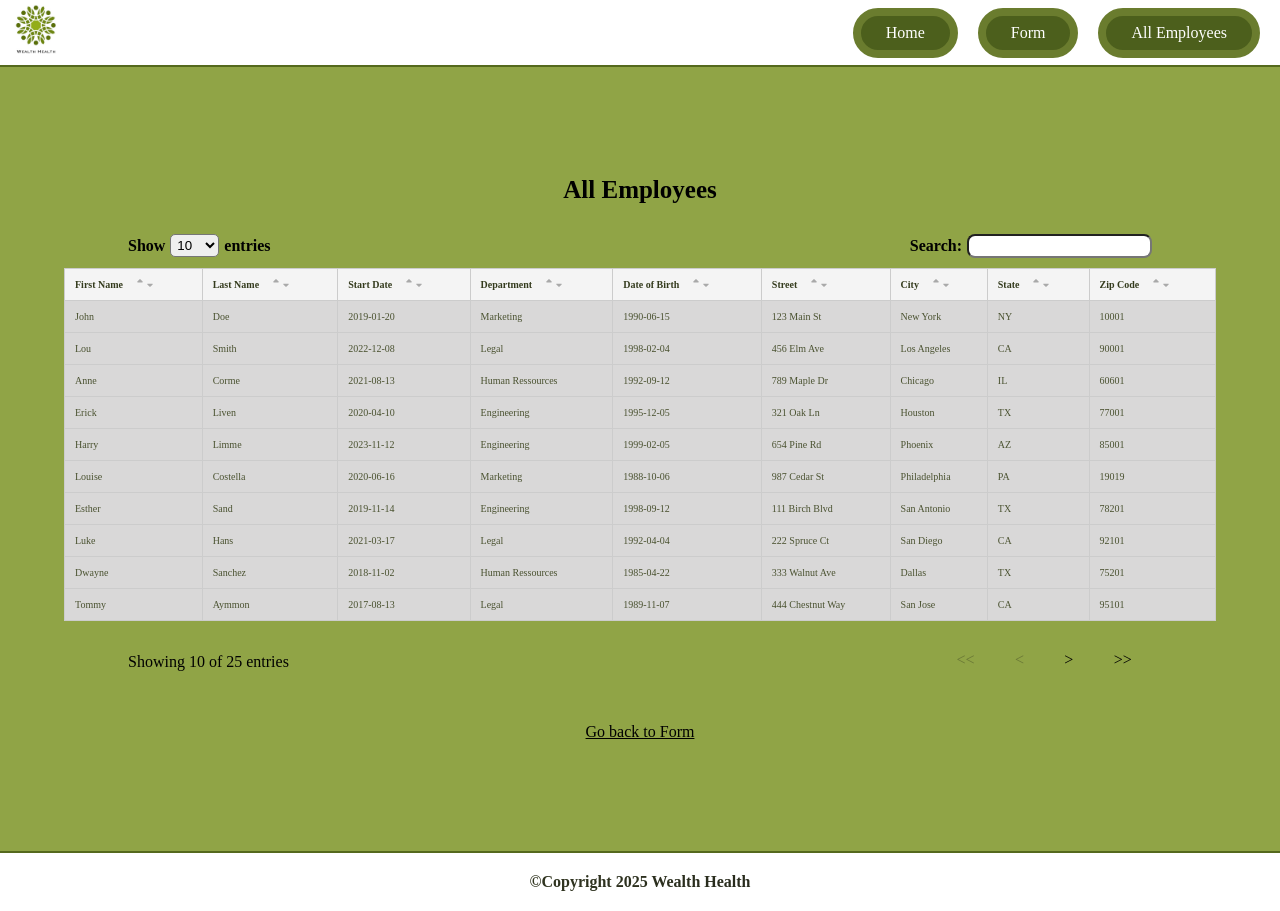
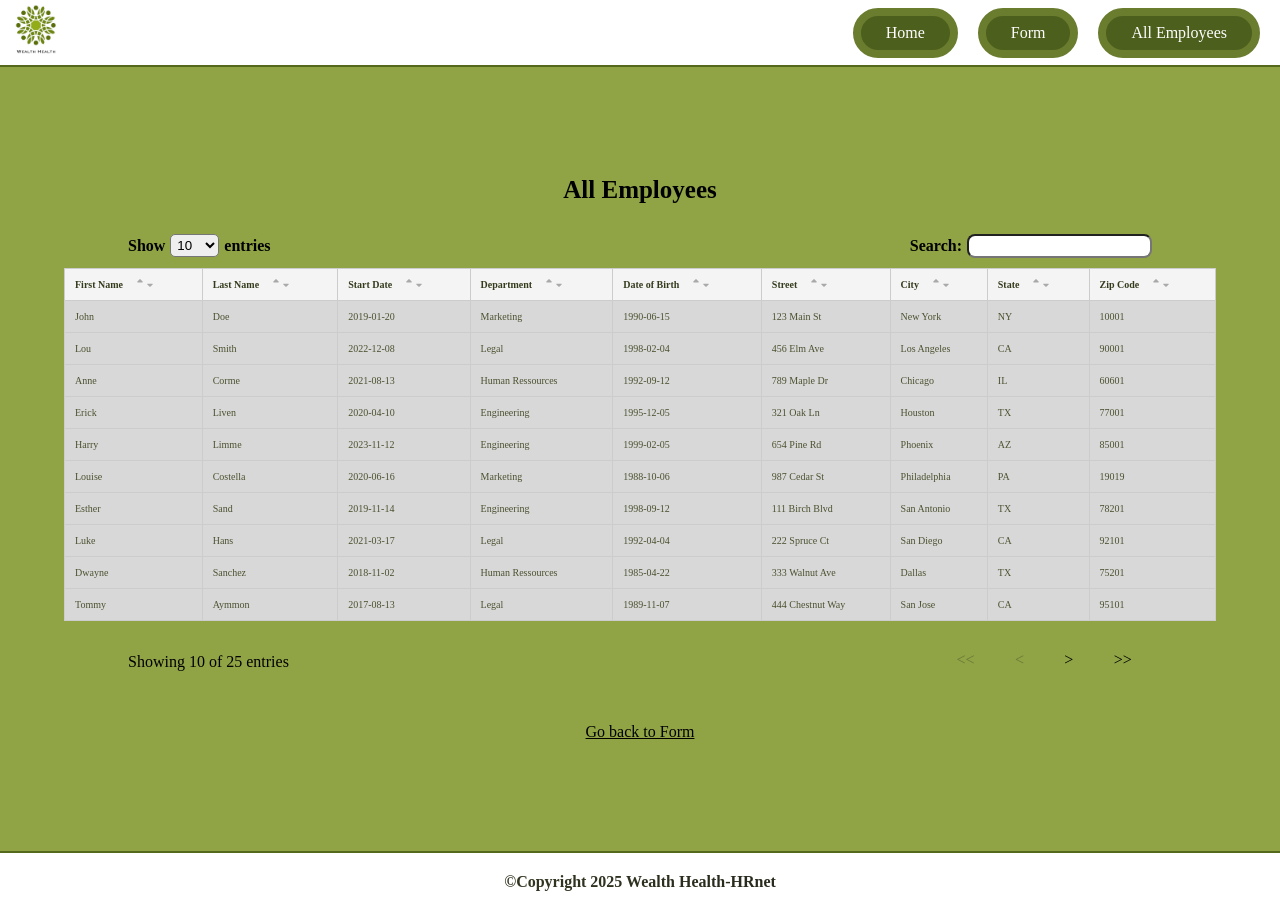
Before and after one commit to Daiba-yume/Project_14_WH, a React (Vite) app in the folder Frontend/: page /employeeList in a window 1280 px wide. Built offline with nearby package versions, Linux system fonts and the light colour scheme.

Commit message:
Add comments, update DatePicker version, include README + minor file adjustments

```diff
--- a/Frontend/index.html
+++ b/Frontend/index.html
@@ -6,7 +6,7 @@
   <link rel="icon" type="image/png" href="/WH_logo.png" />
   <meta name="viewport" content="width=device-width, initial-scale=1.0" />
   <meta name="description" content="Application HRnet convertit en React afin d'ajouter des employees dans une liste" />
-  <title>Wealth Health</title>
+  <title>HRnet</title>
 </head>
 
 <body>
--- a/Frontend/package.json
+++ b/Frontend/package.json
@@ -13,7 +13,7 @@
     "@reduxjs/toolkit": "^2.7.0",
     "@tanstack/react-table": "^8.21.3",
     "react": "^19.0.0",
-    "react-datepicker-yume": "^1.0.3",
+    "react-datepicker-yume": "^1.0.5",
     "react-dom": "^19.0.0",
     "react-icons": "^5.5.0",
     "react-modal-yume": "^1.0.0",
--- a/Frontend/src/components/Footer/Footer.jsx
+++ b/Frontend/src/components/Footer/Footer.jsx
@@ -2,7 +2,7 @@ import "./Footer.scss";
 function Footer() {
   return (
     <footer className="footer">
-      <h1 className="footer-text">©Copyright 2025 Wealth Health</h1>
+      <h1 className="footer-text">©Copyright 2025 Wealth Health-HRnet</h1>
     </footer>
   );
 }
--- a/Frontend/src/components/Form/Form.jsx
+++ b/Frontend/src/components/Form/Form.jsx
@@ -9,10 +9,11 @@ import DatePicker from "react-datepicker-yume";
 import Select from "react-select";
 
 function Form({ onSuccess }) {
+  const dispatch = useDispatch();
+  // États locaux pour les dates
   const [dateOfBirth, setDateOfBirth] = useState(null);
   const [startDate, setStartDate] = useState(null);
-  const dispatch = useDispatch();
-
+  // État global du formulaire
   const [formData, setFormData] = useState({
     firstName: "",
     lastName: "",
@@ -24,7 +25,7 @@ function Form({ onSuccess }) {
     state: "",
     zipCode: "",
   });
-
+  // Options des départements
   const departmentOptions = [
     { value: "Sales", label: "Sales" },
     { value: "Marketing", label: "Marketing" },
@@ -32,16 +33,16 @@ function Form({ onSuccess }) {
     { value: "Human Ressources", label: "Human Ressources" },
     { value: "Legal", label: "Legal" },
   ];
-
+  // Options des états (USA)
   const stateOptions = states.map((state) => ({
     value: state.abbreviation,
     label: state.name,
   }));
-
+  // Mise à jour des champs texte
   const handleChange = (e) => {
     setFormData({ ...formData, [e.target.name]: e.target.value });
   };
-
+  // Soumission du formulaire
   const handleSubmit = (e) => {
     e.preventDefault();
     dispatch(addEmployee(formData));
@@ -55,6 +56,7 @@ function Form({ onSuccess }) {
       <h1 className="titleEmployee">Create an Employee</h1>
       <form className="form" onSubmit={handleSubmit}>
         <div className="rowInput">
+          {/* Prénom et nom */}
           <InputField
             id="firstName"
             label="First Name"
@@ -71,7 +73,7 @@ function Form({ onSuccess }) {
           />
         </div>
         <div className="rowInput">
-          {/* Input Date */}
+          {/* Date de naissance */}
           <div className="formGroup">
             <label className="labelPicker" htmlFor="dateOfBirth">
               Date of Birth
@@ -93,6 +95,7 @@ function Form({ onSuccess }) {
               required
             />
           </div>
+          {/* Date de début */}
           <div className="formGroup">
             <label className="labelPicker" htmlFor="startDate">
               Start Date
@@ -115,6 +118,7 @@ function Form({ onSuccess }) {
             />
           </div>
         </div>
+        {/* Sélection du département */}
         <div className="formGroup">
           <label className="selectLabel" htmlFor="department">
             Department
@@ -153,6 +157,7 @@ function Form({ onSuccess }) {
             value={formData.city}
             onChange={handleChange}
           />
+          {/* Sélection de l’état */}
           <label className="selectLabel" htmlFor="state">
             State
           </label>
--- a/Frontend/src/components/Header/Header.jsx
+++ b/Frontend/src/components/Header/Header.jsx
@@ -5,17 +5,20 @@ import { useState } from "react";
 
 function Header() {
   const [isOpen, setIsOpen] = useState(false);
+  // Ouvre ou ferme le menu burger
   const handleToggle = () => setIsOpen(!isOpen);
 
   return (
     <nav className="header">
+      {/* Lien logo vers la page d’accueil */}
       <NavLink to="/">
         <img className="logo" src="/WH_logo.png" alt="logo WealthHealth" />
       </NavLink>
+      {/* Bouton burger pour ouvrir/fermer le menu en mobile */}
       <button className="burger" onClick={handleToggle} aria-label="navigation">
         <CiMenuBurger />
       </button>
-
+      {/* Conteneur du menu (mobile + desktop) */}
       <div className={`navContainer ${isOpen ? "open" : ""}`}>
         <NavLink to="/" className="home" onClick={() => setIsOpen(false)}>
           <button>
--- a/Frontend/src/pages/Employee/EmployeeList.jsx
+++ b/Frontend/src/pages/Employee/EmployeeList.jsx
@@ -15,16 +15,18 @@ import { useState } from "react";
 import { useMemo } from "react";
 
 function EmployeeList() {
+  // Récupère les employés enregistrés dans le store Redux (ceux ajoutés via le formulaire)
   const employeeFromRedux = useSelector((state) => state.employees);
-  // useMemo mémorise la liste sauf si employeeFromRedux change
+  // Combine les employés du JSON (données statiques) et ceux du Redux (ajoutés via le formulaire)
+  // useMemo évite de recalculer cette liste à chaque rendu sauf si le Redux change
   const allEmployees = useMemo(
     () => [...employeeFromJson, ...employeeFromRedux],
     [employeeFromRedux]
   );
 
-  const [globalFilter, setGlobalFilter] = useState("");
-  const [sorting, setSorting] = useState([]);
-
+  const [globalFilter, setGlobalFilter] = useState(""); //filtre global(search)
+  const [sorting, setSorting] = useState([]); // tri des colonnes
+  // Définition des colonnes
   const columns = [
     { accessorKey: "firstName", header: "First Name" },
     { accessorKey: "lastName", header: "Last Name" },
@@ -36,7 +38,7 @@ function EmployeeList() {
     { accessorKey: "state", header: "State" },
     { accessorKey: "zipCode", header: "Zip Code" },
   ];
-
+  // Initialisation de la table avec tanstack/react-table
   const table = useReactTable({
     data: allEmployees,
     columns,
@@ -55,6 +57,7 @@ function EmployeeList() {
   return (
     <section className="employeeList">
       <h1>All Employees</h1>
+      {/* Options d'affichage et barre de recherche */}
       <div className="headerEmployee">
         <div className="showSelect">
           <label htmlFor="selectShow" className="showLabel">
@@ -86,10 +89,12 @@ function EmployeeList() {
           />
         </div>
       </div>
+      {/* Tableau */}
       <div className="tableContainer">
         <table>
           {/* columns */}
           <thead>
+            {/* En-têtes avec tri */}
             {table.getHeaderGroups().map((headerGroup) => (
               <tr key={headerGroup.id}>
                 {headerGroup.headers.map((header) => (
@@ -105,6 +110,7 @@ function EmployeeList() {
                           header.column.columnDef.header,
                           header.getContext()
                         )}
+                    {/* Icônes de tri ↑ ↓ */}
                     <span
                       style={{
                         marginLeft: "12px",
@@ -141,7 +147,7 @@ function EmployeeList() {
               </tr>
             ))}
           </thead>
-          {/* rows */}
+          {/* Données des lignes */}
           <tbody>
             {table.getRowModel().rows.map((row) => (
               <tr key={row.id}>
@@ -155,6 +161,7 @@ function EmployeeList() {
           </tbody>
         </table>
       </div>
+      {/* Pagination */}
       <div className="pagination">
         <div className="showingEntries">
           Showing {table.getRowModel().rows.length.toLocaleString()} of{" "}
@@ -191,7 +198,7 @@ function EmployeeList() {
           </button>
         </div>
       </div>
-
+      {/* Lien retour vers le formulaire */}
       <Link to="/employee" className="employee">
         Go back to Form
       </Link>
```
Also changed, not shown: Frontend/src/pages/Home/Employee.jsx (+8 -0 lines), 2 other files (tests, documents, lock files or other folders).
